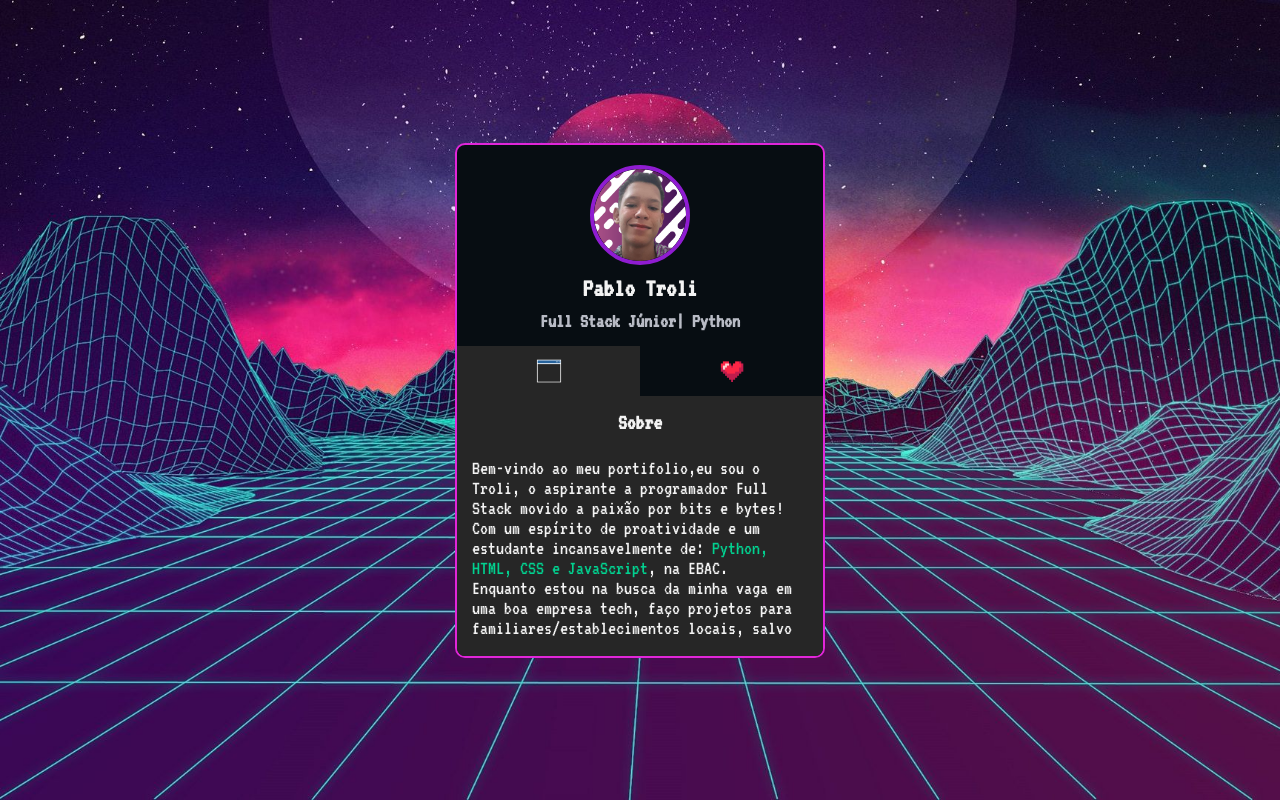
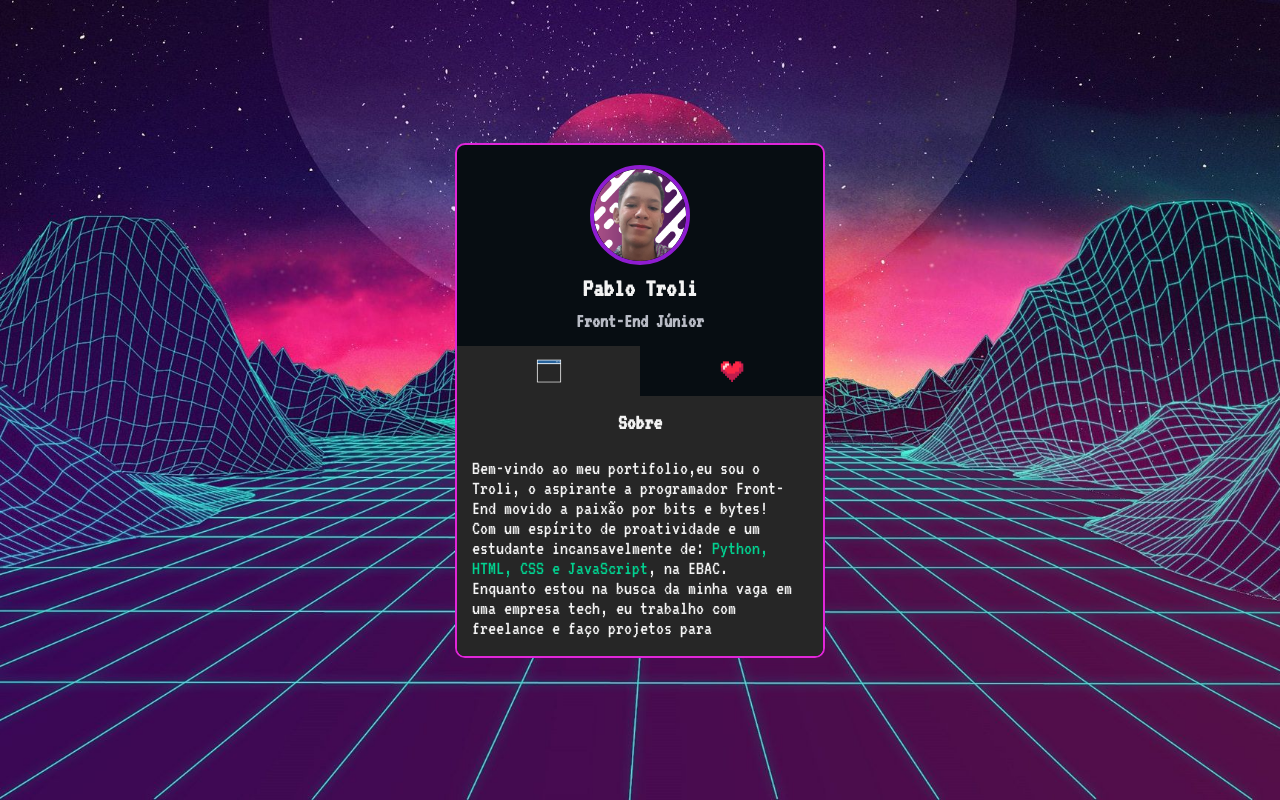
Before and after one commit to DevTroli/Troli-Portifoli, a plain HTML site: page index.html in a window 1280 px wide. Drawn offline with Linux system fonts and the light colour scheme.

Commit message:
Update: Cv e Descrição

```diff
--- a/index.html
+++ b/index.html
@@ -21,7 +21,7 @@
       <div class="minhas-informacoes">
         <img src="https://github.com/DevTroli/Troli-Portifoli/blob/main/src/Imagens/2dea.png?raw=true" alt="foto de perfil" />
         <h1 class="nome">Pablo Troli</h1>
-        <h2 class="cargo">Full Stack Júnior| Python</h2>
+        <h2 class="cargo"> Front-End Júnior </h2>
       </div>
 
       <div class="conteudo">
@@ -40,8 +40,8 @@
 
             <div class="descricao">
               <P>
-                Bem-vindo ao meu portifolio,eu sou o Troli, o aspirante a programador Full Stack movido a paixão por bits e bytes!<br>
-                Com um espírito de proatividade e um estudante incansavelmente de: <span> Python, HTML, CSS e JavaScript</span>, na EBAC. <BR> Enquanto estou na busca da minha vaga em uma boa empresa tech, faço projetos para familiares/establecimentos locais, salvo sites e sistemas como um super freelancer. Então, se precisar de um código diferenciado, é só chamar o Troli, por mais que eu não tenha uma vasta experiencia em ser um programador eu posso lhe entregar potencial, um ponto de vista alternativo ou trabalhar em equipe para um auxilio no cumprimento de alguma missão extensa ou concisa
+                Bem-vindo ao meu portifolio,eu sou o Troli, o aspirante a programador Front-End movido a paixão por bits e bytes!
+                Com um espírito de proatividade e um estudante incansavelmente de: <span> Python, HTML, CSS e JavaScript</span>, na EBAC. Enquanto estou na busca da minha vaga em uma empresa tech, eu trabalho com freelance e faço projetos para familiares/establecimentos locais, salvo sites e sistemas como um super freelancer. Então, se precisar de um código diferenciado, é só chamar o Troli, por mais que eu não tenha uma vasta experiencia em ser um programador eu posso lhe entregar potencia e persitencia.
               </P>
 
 
@@ -61,7 +61,7 @@
                     <a href="https://www.linkedin.com/in/pablotroli/" target="_blank" class="linkedin">LinkedIn</a>
                 </li>
                 <li>
-                    <a href="https://drive.google.com/file/d/1MaTLf919uX1ZlxglkbvRyQK5C7oGB_3V/view?usp=share_link" target="_blank" class="curriculo">Curriculo</a>
+                    <a href="./src/CV - Pablo Troli...pdf" target="_blank" class="curriculo">Curriculo</a>
                 </li>
             </ul>
           </div>
```
Also changed, not shown: 2 other files.
